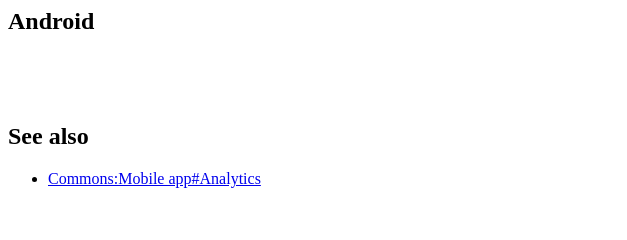
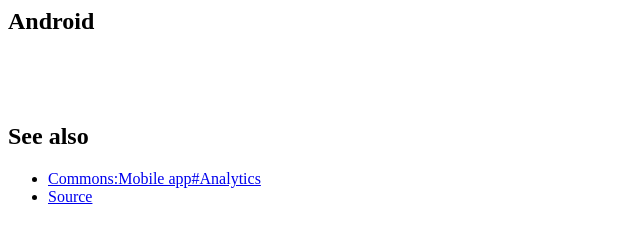
Before and after one commit to whym/commons-app-stats, a plain HTML site: page public_html/index.html in a window 1280 px wide. Shown: the full height of the page, 0-627 px from the left. Drawn offline with Linux system fonts and the light colour scheme.

Commit message:
Add source link

```diff
--- a/public_html/index.html
+++ b/public_html/index.html
@@ -20,6 +20,7 @@ img { max-width: 100%; }
 <h2>See also</h2>
 <ul>
 <li><a href="//commons.wikimedia.org/wiki/Commons:Mobile_app#Analytics">Commons:Mobile app#Analytics</a></li>
+<li><a href="//github.com/whym/commons-app-stats">Source</a></li>
 </ul>
 
 </body>
```
